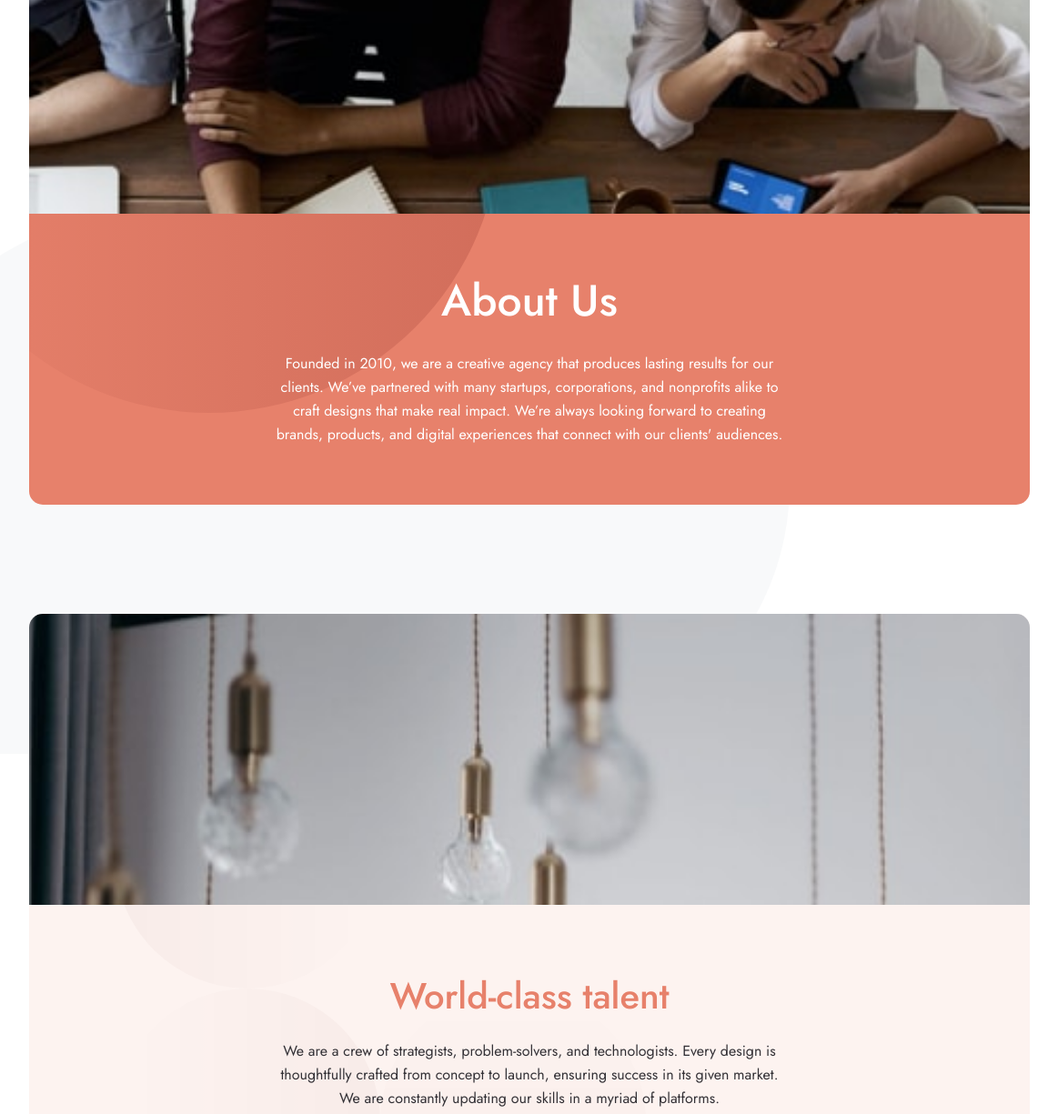
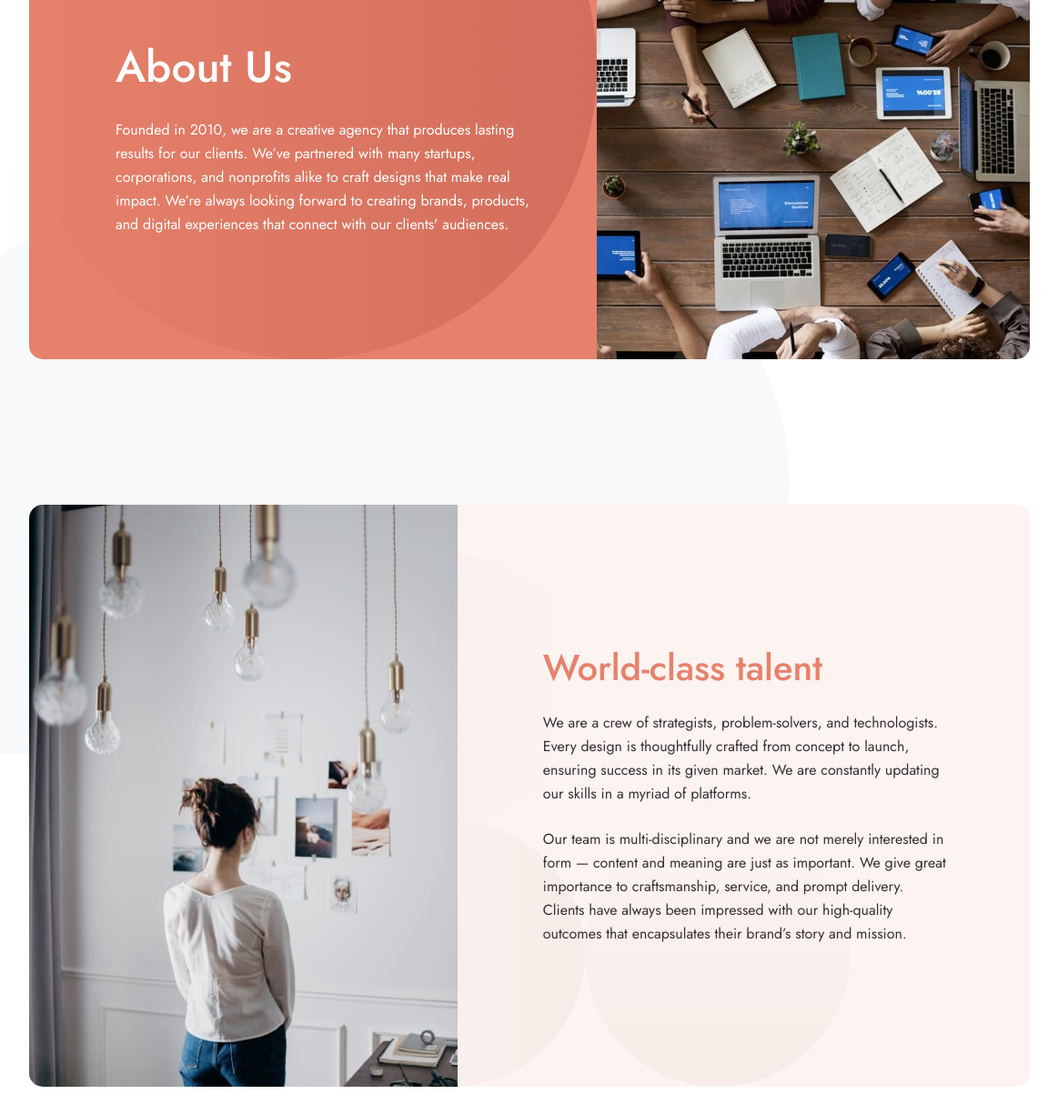
Before and after one commit to richieAiello/designo-website, a React (Vite) app: page /about in a window 1536 px wide. Shown: the part 240-1465 px from the top of the page at 91% size, without its empty margins (186-1349 px from the left). Built offline with nearby package versions, Linux system fonts and the light colour scheme.

Commit message:
Styles for about sections on desktop.

```diff
--- a/src/components/main/about-section/AboutContextSecondary.js
+++ b/src/components/main/about-section/AboutContextSecondary.js
@@ -2,7 +2,7 @@ import AboutImageSecondary from "./AboutImageSecondary";
 
 export default function AboutContextSecondary() {
   return (
-    <section className="about container--secondary">
+    <section className="about--secondary container--secondary">
       <AboutImageSecondary />
       <div className="about__context--secondary">
         <h2 className="about__heading bold">
--- a/src/main.scss
+++ b/src/main.scss
@@ -482,14 +482,15 @@ $gradient-location: #5D0202;
     }
 
     &--about {
-      background-image: url(./assets/about/desktop/bg-pattern-hero-about-desktop.svg);
-      background-position: -122.5px -101.33px;
-      margin-bottom: 7.5rem;
+      display: grid;
+      grid-template-columns: 624px 1fr;
+      grid-template-rows: 480px;
+      background-position: bottom 0 right 476px;
+      margin-bottom: 10rem;
     }
 
     &--contact {
       text-align: left;
-      background-image: url(./assets/contact/desktop/bg-pattern-hero-desktop.svg);
       background-position: -121.55px -83px;
     }
 
@@ -507,7 +508,12 @@ $gradient-location: #5D0202;
       }
 
       &--about {
-        padding: 4rem 0;
+        display: flex;
+        flex-direction: column;
+        justify-content: center;
+        text-align: left;
+        order: unset;
+        padding: 0 0 0 5.9375rem;
       }
 
       &--contact {
@@ -536,7 +542,8 @@ $gradient-location: #5D0202;
       }
 
       &--about {
-        max-width: 573px;
+        margin-inline: unset;
+        max-width: 458px;
       }
 
       &--design {
@@ -1057,13 +1064,16 @@ $gradient-location: #5D0202;
 
 // Section about
 .about {
+  &,
+  &--secondary {
     display: flex;
     flex-direction: column;
     background-color: #FDF3F0;
     background-image: url(./assets/shared/desktop/bg-pattern-three-circles.svg);
-  background-position: left 320px;
+    background-position: left 0 top 320px;
     background-repeat: no-repeat;
     text-align: center;
+  }
 
   &__context,
   &__context--secondary {
@@ -1095,8 +1105,11 @@ $gradient-location: #5D0202;
   }
 
   @media(min-width: 768px) {
-    background-position: 94px 120px;
+    &,
+    &--secondary {
+      background-position: bottom 44px right 0;
       border-radius: 0.9375rem;
+    }
 
     &__context,
     &__context--secondary {
@@ -1114,6 +1127,41 @@ $gradient-location: #5D0202;
     &__heading {
       font-size: 2.5rem;
       line-height: 3rem;
+    }
+  }
+
+  @media(min-width: 1440px) {
+    &,
+    &--secondary {
+      flex-direction: row;
+      align-items: center;
+    }
+
+    & {
+      background-position: bottom 0 right 197px ;
+    }
+
+    &--secondary {
+      background-position: bottom 0 left 0;
+    }
+
+    &__context,
+    &__context--secondary {
+      text-align: left;
+      width: 635px;
+    }
+
+    &__context {
+      padding: 0 0 0 5.875rem;
+    }
+
+    &__context--secondary {
+      order: -1;
+      padding: 0 5.875rem 0;
+    }
+
+    &__text {
+      max-width: 445px;
     }
   }
 }
@@ -1496,6 +1544,7 @@ $gradient-location: #5D0202;
 .image {
   max-width: 100%;
   object-fit: cover;
+  vertical-align: middle;
 
   &--hero {
     max-width: 80%;
@@ -1550,6 +1599,27 @@ $gradient-location: #5D0202;
       right: 96px;
       margin-inline: unset;
     }
+
+    &--about {
+      &-banner {
+      height: 100%;
+      border-bottom-right-radius: 0.9375rem;
+      border-top-left-radius: unset;
+      }
+
+
+      &-world {
+        height: 640px;
+        border-top-right-radius: unset;
+        border-bottom-left-radius: 0.9375rem;
+      }
+
+      &-real {
+        height: 640px;
+        border-top-left-radius: unset;
+        border-bottom-right-radius: 0.9375rem;
+      }
+    }
   }
 }
 
```
Lines whose indentation alone changed are shown as unchanged.
